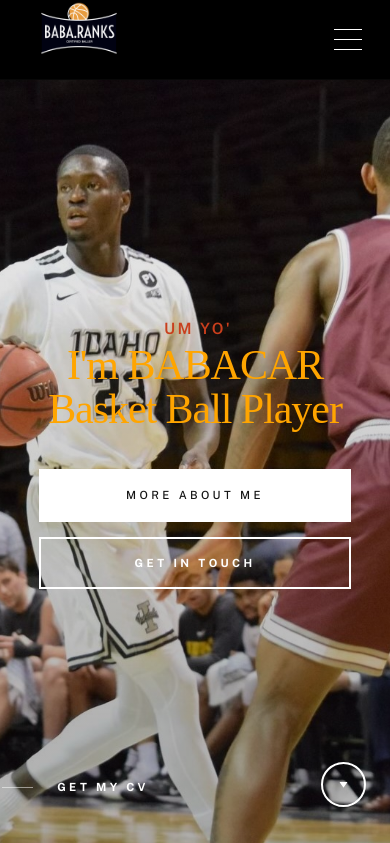
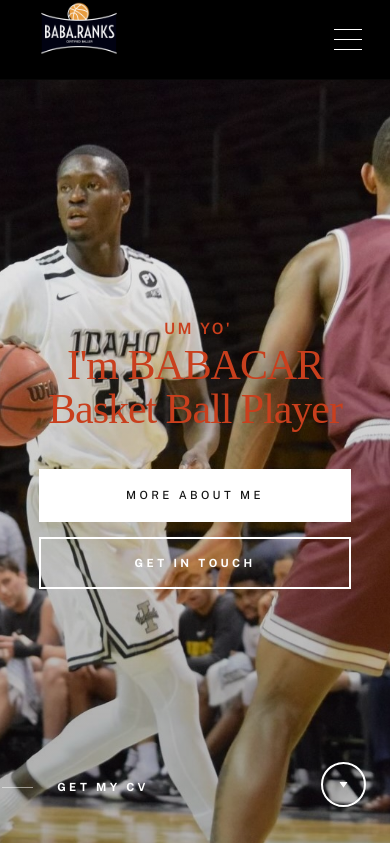
Before and after one commit to Noah191919/Babs, a Django app: page / in a window 390 px wide. Shown: the top 843 px of the page. Run offline with Django 5.2, Linux system fonts and the light colour scheme; data comes from the database, SQL or seed files in the repository; some web fonts are replaced.

Commit message:
first commit

```diff
--- a/home/static/css/styles.css
+++ b/home/static/css/styles.css
@@ -3758,7 +3758,7 @@ td:last-child {
 
     @media screen and (max-width: 500px) {
         .s-intro__content-title {
-            color :	#FFA500 ;
+            color :	var(--color-btn-primary) ;
         }
       }
     .s-intro__content-title br {
```
